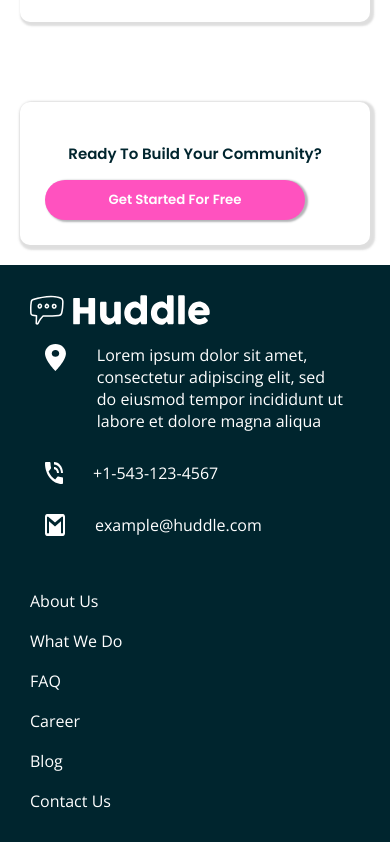
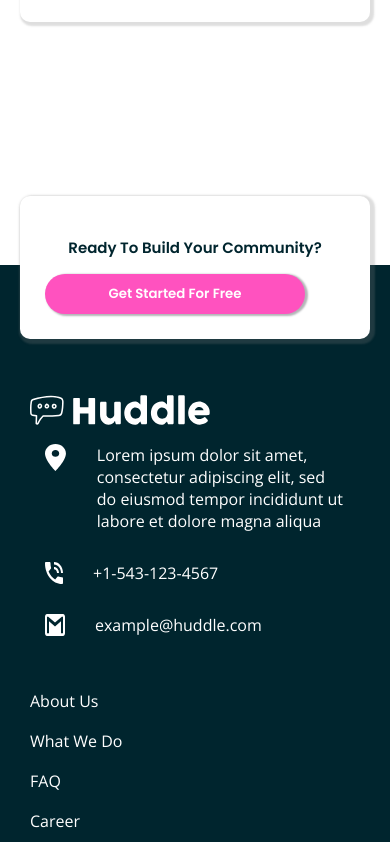
Before and after one commit to DarkXerXerS/Landing_page, a plain HTML site: page index.html in a window 390 px wide. Shown: the part 2261-3103 px from the top of the page. Drawn offline with nearby package versions, Linux system fonts and the light colour scheme.

Commit message:
mobile view finished

```diff
--- a/style.css
+++ b/style.css
@@ -102,7 +102,7 @@ article.container1 p span {
 
 .section3 {
   padding: 20px;
-  transform: translate(20px 10px);
+  transform: translate(0px, 94px);
 }
 
 .container3 {
@@ -134,6 +134,9 @@ article.container1 p span {
 footer {
   background: hsl(192, 100%, 9%);
   padding: 30px;
+}
+figure {
+    padding-top: 100px;
 }
 
 .footer {
```
